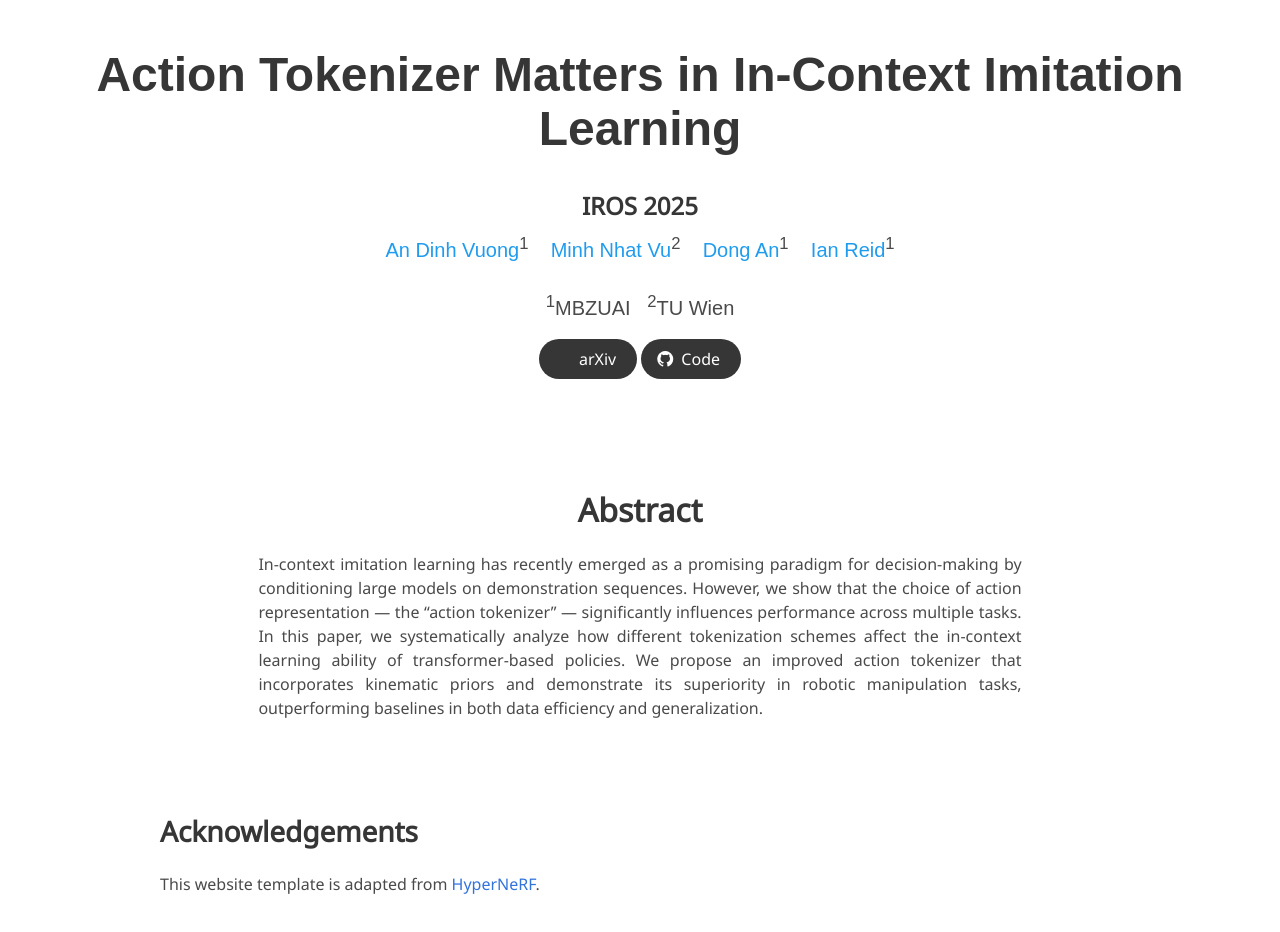
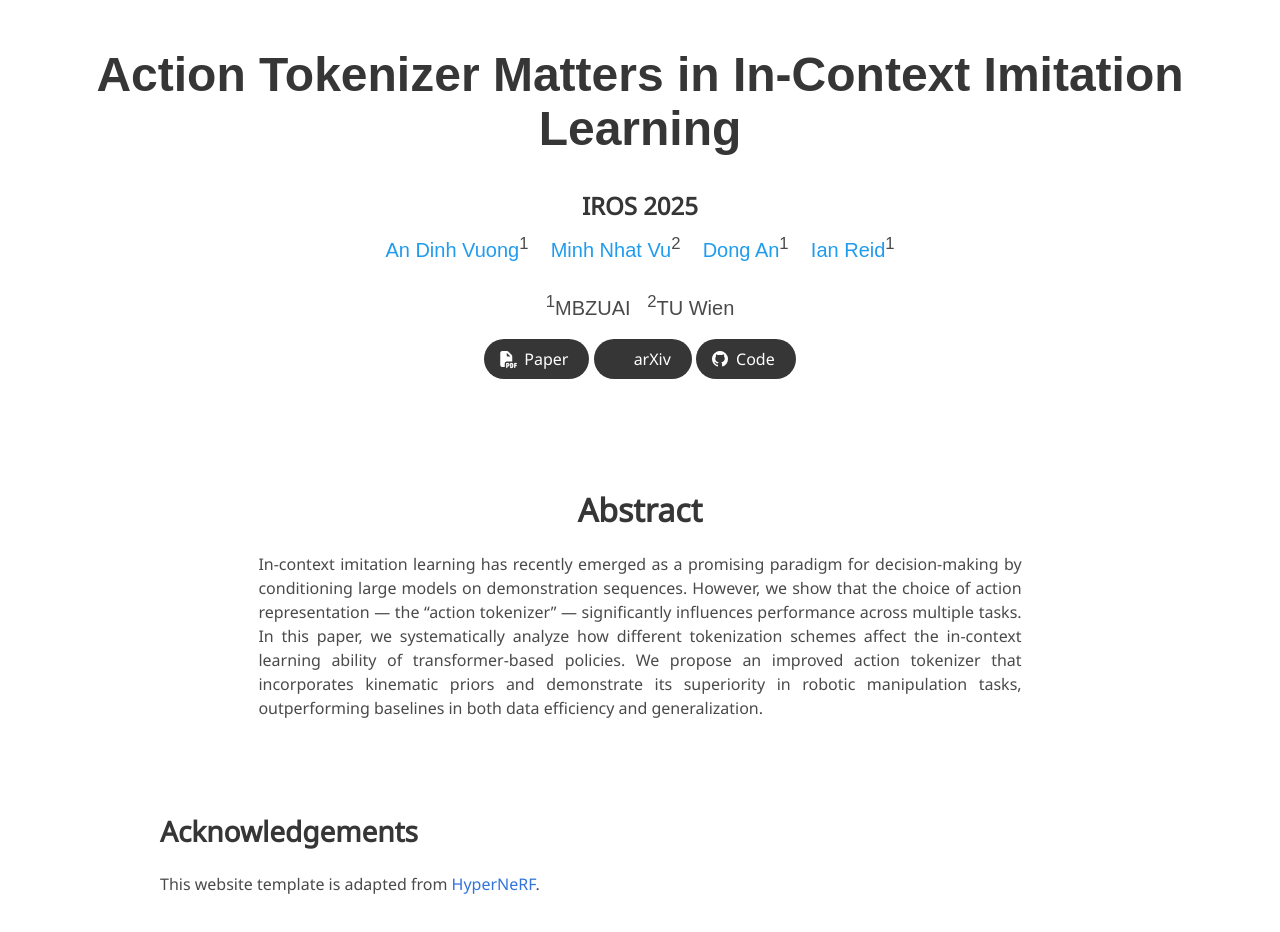
Before and after one commit to action-tokenizer-matters/action-tokenizer-matters.github.io, a plain HTML site: page index.html in a window 1280 px wide. Drawn offline with Linux system fonts and the light colour scheme; some icons are missing; a web font is replaced by a local one.

Commit message:
Update index.html

```diff
--- a/index.html
+++ b/index.html
@@ -57,13 +57,22 @@
           <span class="link-block">
                 <a href="https://arxiv.org/abs/2503.01206" class="external-link button is-normal is-rounded is-dark">
                   <span class="icon">
+                      <i class="fas fa-file-pdf"></i>
+                  </span>
+                  <span>Paper</span>
+                </a>
+              </span>
+          <span class="link-block">
+            <a href="https://arxiv.org/abs/2503.01206" class="external-link button is-normal is-rounded is-dark">
+              <span class="icon">
                 <i class="ai ai-arxiv"></i>
               </span>
               <span>arXiv</span>
             </a>
           </span>
           <span class="link-block">
-            <a href="https://github.com/action-tokenizer/actok" class="external-link button is-normal is-rounded is-dark">
+              <a href="https://github.com/andvg3/LipVQ-VAE"
+                 class="external-link button is-normal is-rounded is-dark">
                 <span class="icon">
                     <i class="fab fa-github"></i>
                 </span>
```
Lines whose indentation alone changed are shown as unchanged.
